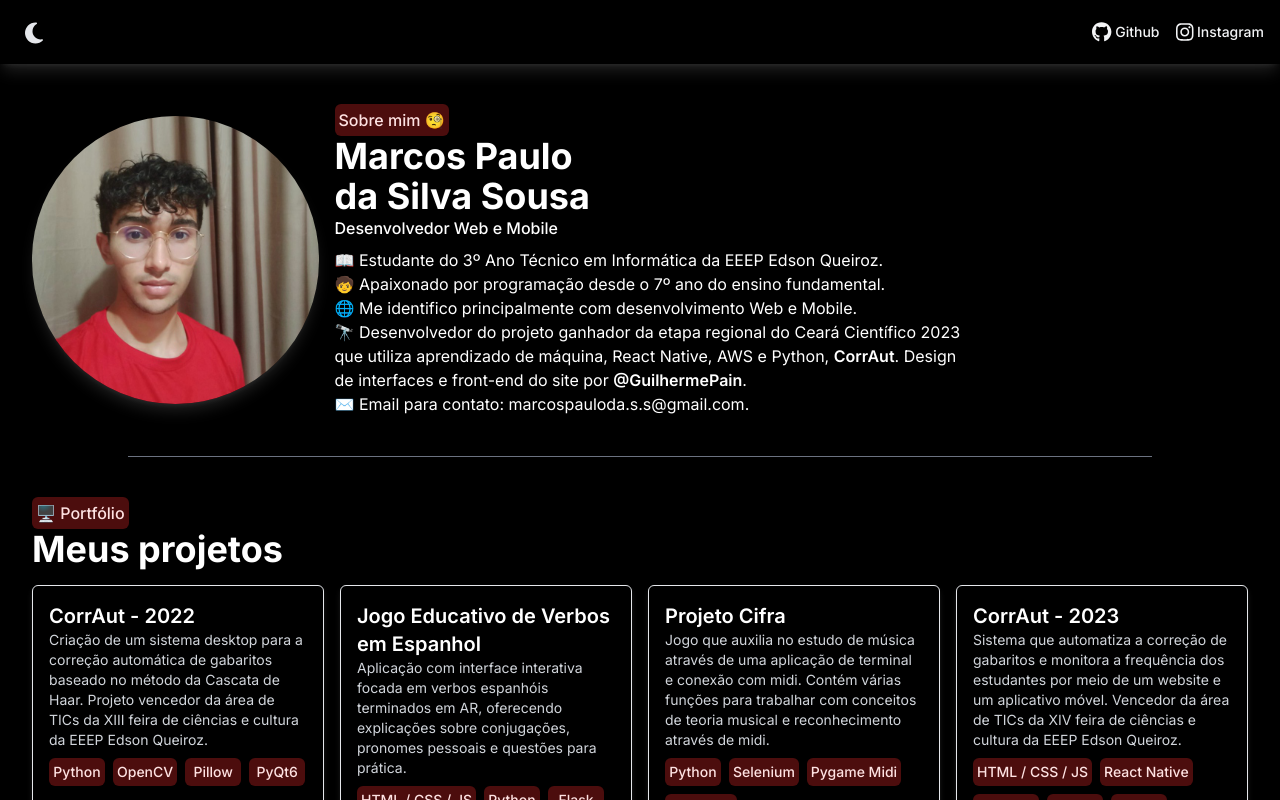
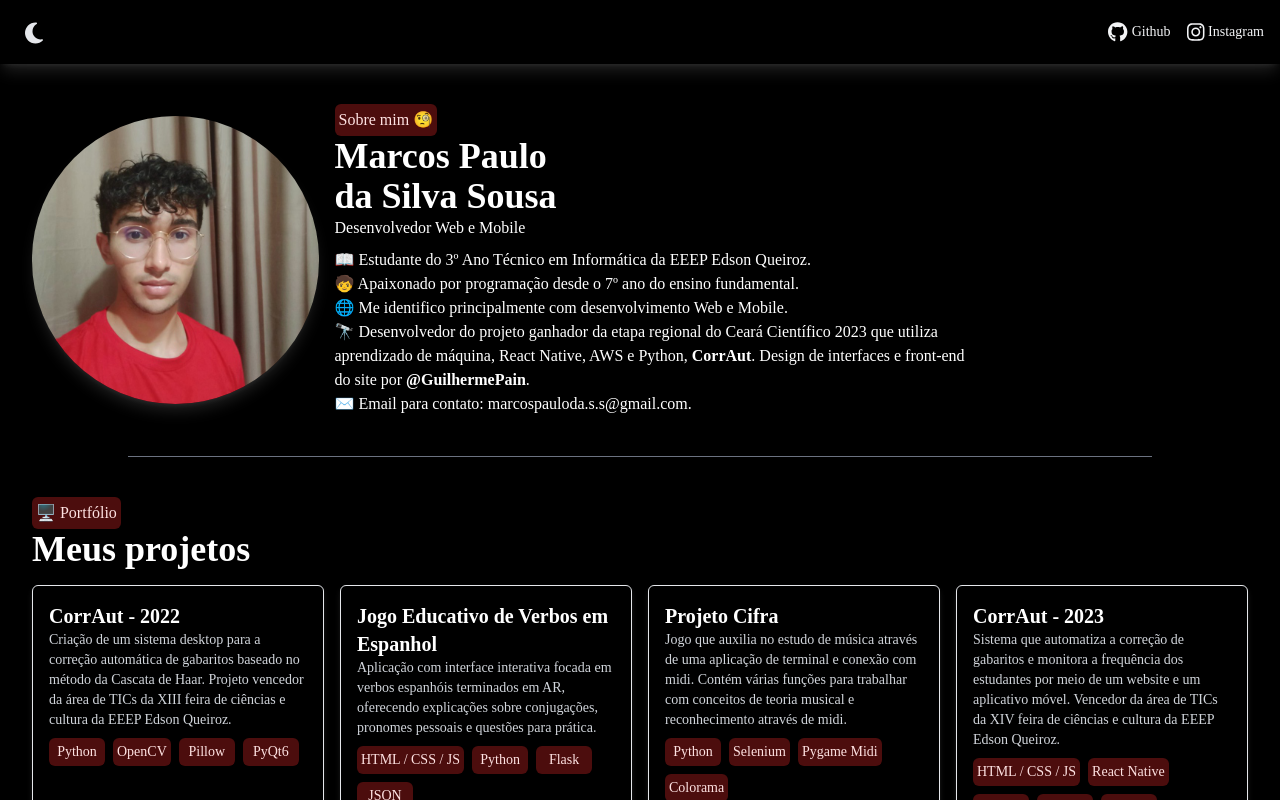
Before and after one commit to marcos-sousa-404/portfolio, a Next.js app: page / in a window 1280 px wide. Shown: the top 800 px of the page. Built offline with nearby package versions, Linux system fonts and the light colour scheme.

Commit message:
Alterações no CSS

```diff
--- a/src/app/globals.css
+++ b/src/app/globals.css
@@ -2,6 +2,9 @@
 @tailwind components;
 @tailwind utilities;
 
+* {
+  font-family: Montserrat;
+}
 
 body {
   color: rgb(var(--foreground-rgb));
```
